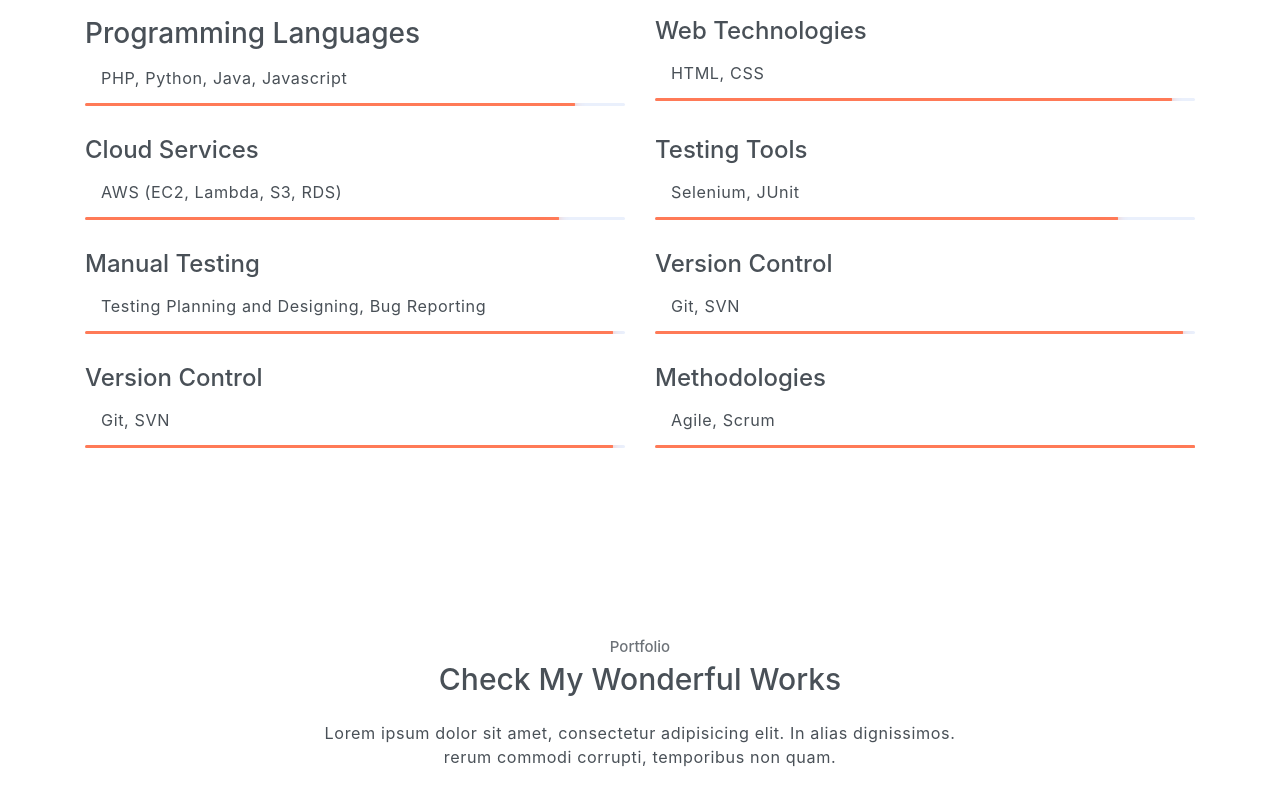
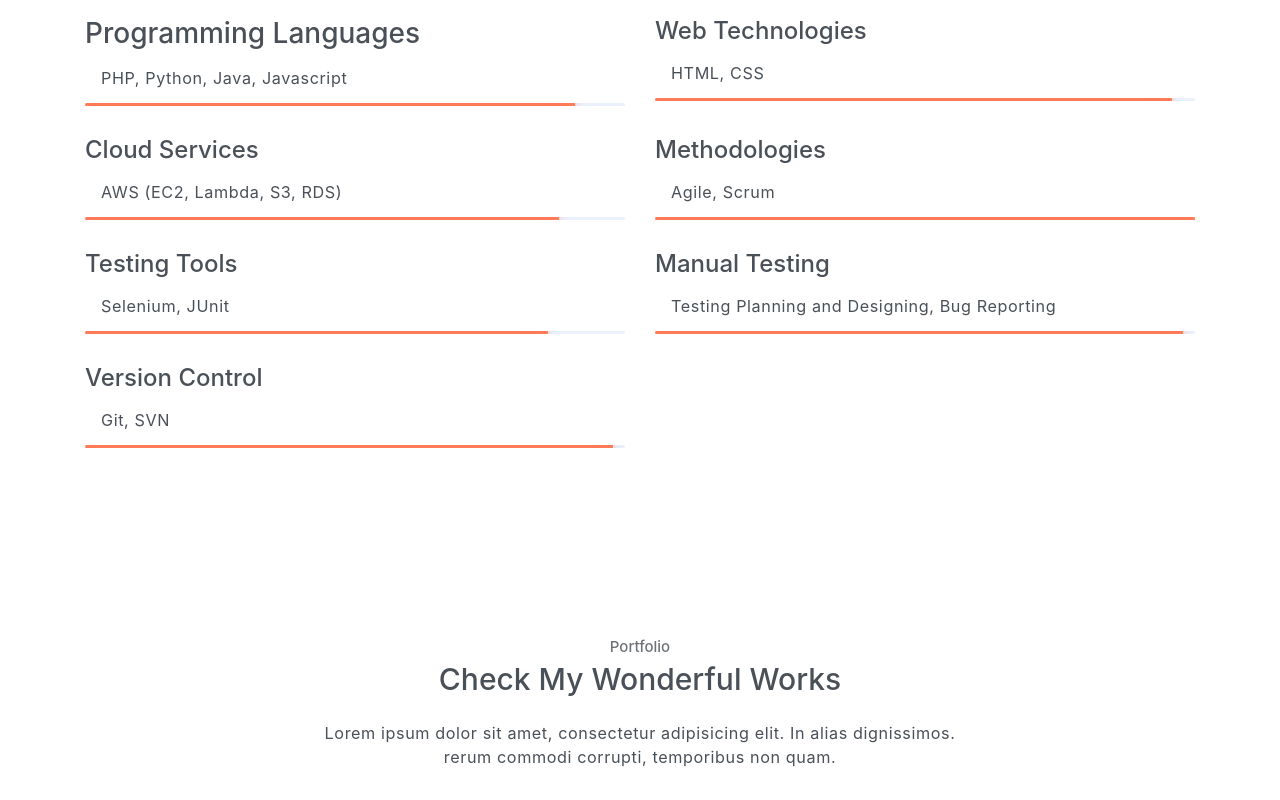
Before and after one commit to Am-iir/Am-iir.github.io, a plain HTML site: page index.html in a window 1280 px wide. Shown: the part 1460-2260 px from the top of the page. Drawn offline with Linux system fonts and the light colour scheme.

Commit message:
Updated My Skills

```diff
--- a/index.html
+++ b/index.html
@@ -176,6 +176,14 @@
                 </div>
 
                 <div class="col-sm-6">
+                    <h4 class="mb-3" >Methodologies</h4>
+                    <p class="ml-3">Agile, Scrum</p>
+                    <div class="progress">
+                        <div class="progress-bar bg-primary" role="progressbar" style="width: 100%;" aria-valuenow="100" aria-valuemin="0" aria-valuemax="100"><span>Selenium, JUnit</span></div>
+                    </div>
+                </div>
+
+                <div class="col-sm-6">
                     <h4 class="mb-3" >Testing Tools</h4>
                     <p class="ml-3">Selenium, JUnit</p>
                     <div class="progress">
@@ -200,21 +208,9 @@
                     </div>
                 </div>
 
-                <div class="col-sm-6">
-                    <h4 class="mb-3" >Version Control</h4>
-                    <p class="ml-3">Git, SVN</p>
-                    <div class="progress">
-                        <div class="progress-bar bg-primary" role="progressbar" style="width: 97%;" aria-valuenow="97" aria-valuemin="0" aria-valuemax="100"><span>Selenium, JUnit</span></div>
-                    </div>
-                </div>
 
-                <div class="col-sm-6">
-                    <h4 class="mb-3" >Methodologies</h4>
-                    <p class="ml-3">Agile, Scrum</p>
-                    <div class="progress">
-                        <div class="progress-bar bg-primary" role="progressbar" style="width: 100%;" aria-valuenow="100" aria-valuemin="0" aria-valuemax="100"><span>Selenium, JUnit</span></div>
-                    </div>
-                </div>
+
+
 
 
             </div>
```
